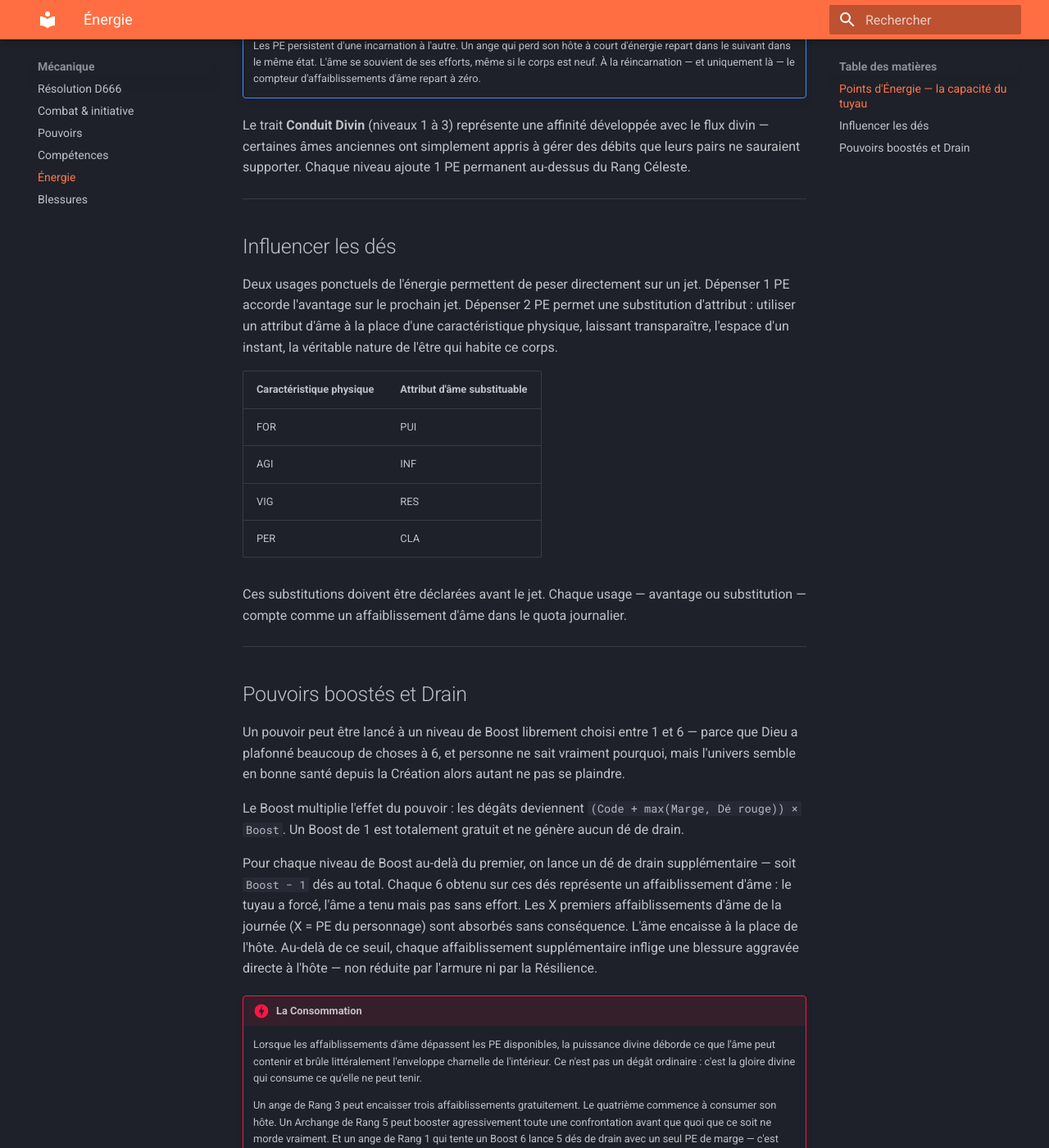
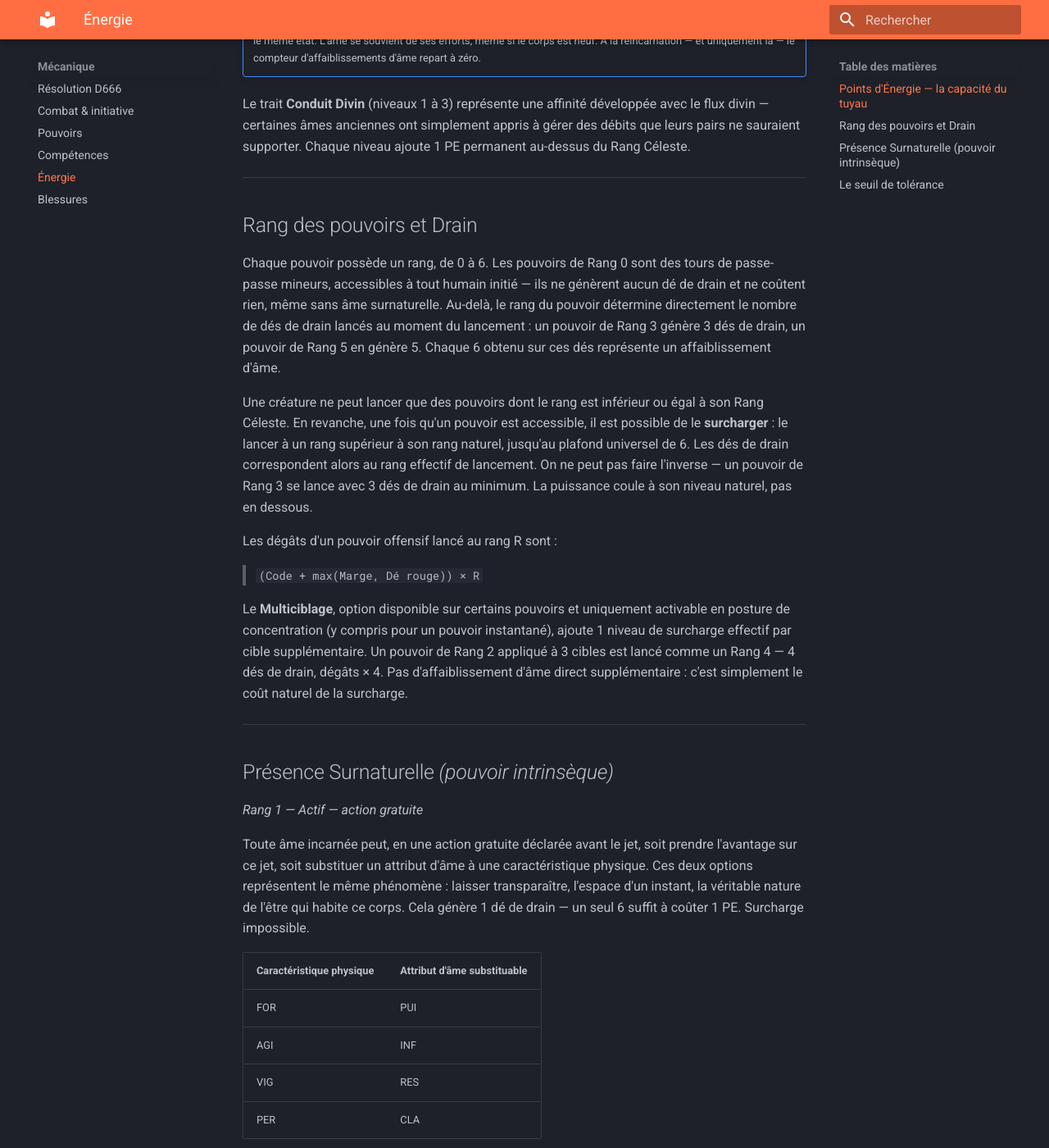
Before and after one commit to BaDjams/ins-mv-rogue-srd, an MkDocs documentation site: the page built from docs/energie.md, in a window 1280 px wide and 1400 px high, scrolled down 862 px. Shown: the whole window at 82% size. Built offline with MkDocs 1.6.1 and Material for MkDocs 9.7.7, drawn with Linux system fonts in a browser that asks for light colours; some of the changed text lies outside the part shown.

Commit message:
refonte système énergie : rang du pouvoir remplace boost arbitraire
- energie.md : drain = rang effectif du pouvoir (pas Boost-1) ; Présence Surnaturelle remplace "1 PE = avantage / 2 PE = substitution" ; surcharge (lancer au-delà du rang naturel jusqu'à 6) ; Rang 0 gratuit + accessible aux humains ; Multiciblage = +1 rang effectif par cible supplémentaire
- pouvoirs.md : section "Pouvoirs boostés et Drain" (Boost 1-6) remplacée par "Rang des pouvoirs et Drain" avec résumé mécanique cohérent + renvoi vers energie.md
- prompt-cli.md : décisions de game design mises à jour (postures corrigées, Energie/Drain/Consommation remplacé par système à rang)

Co-Authored-By: Claude Sonnet 4.6 <noreply@anthropic.com>

```diff
--- a/docs/energie.md
+++ b/docs/energie.md
@@ -10,7 +10,7 @@ Chaque âme surnaturelle peut canaliser la puissance divine librement, pour ses
 
 ## Points d'Énergie — la capacité du tuyau
 
-Chaque ange dispose d'un nombre de Points d'Énergie (PE) égal à son Rang Céleste. Ces PE ne représentent pas une réserve à vider, mais un seuil de tolérance : ils absorbent les conséquences des excès de canalisation avant que l'hôte n'en paie le prix. Ils se rechargent intégralement au lever du soleil pour les anges, et à la tombée de la nuit pour les démons — moment qui, comme tout événement cosmique dans cet univers, peut souffrir d'un léger décalage si Dieu est occupé à créer autre chose. On parle d'un décalage de maximum dix minutes lors du dernier concert de Johnny Hallyday à Dubaï. À peu près.
+Chaque ange dispose d'un nombre de Points d'Énergie (PE) égal à son Rang Céleste. Ces PE ne représentent pas une réserve à vider, mais un seuil de tolérance : ils absorbent les conséquences des excès de canalisation avant que l'hôte n'en paie le prix. Ils se rechargent intégralement au lever du soleil pour les anges, et à la tombée de la nuit pour les démons — moment qui, comme tout événement cosmique dans cet univers, peut souffrir d'un léger décalage si Dieu est occupé à créer autre chose.
 
 !!! note "Persistance entre incarnations"
     Les PE persistent d'une incarnation à l'autre. Un ange qui perd son hôte à court d'énergie repart dans le suivant dans le même état. L'âme se souvient de ses efforts, même si le corps est neuf. À la réincarnation — et uniquement là — le compteur d'affaiblissements d'âme repart à zéro.
@@ -19,9 +19,25 @@ Le trait **Conduit Divin** (niveaux 1 à 3) représente une affinité développ
 
 ---
 
-## Influencer les dés
+## Rang des pouvoirs et Drain
 
-Deux usages ponctuels de l'énergie permettent de peser directement sur un jet. Dépenser 1 PE accorde l'avantage sur le prochain jet. Dépenser 2 PE permet une substitution d'attribut : utiliser un attribut d'âme à la place d'une caractéristique physique, laissant transparaître, l'espace d'un instant, la véritable nature de l'être qui habite ce corps.
+Chaque pouvoir possède un rang, de 0 à 6. Les pouvoirs de Rang 0 sont des tours de passe-passe mineurs, accessibles à tout humain initié — ils ne génèrent aucun dé de drain et ne coûtent rien, même sans âme surnaturelle. Au-delà, le rang du pouvoir détermine directement le nombre de dés de drain lancés au moment du lancement : un pouvoir de Rang 3 génère 3 dés de drain, un pouvoir de Rang 5 en génère 5. Chaque 6 obtenu sur ces dés représente un affaiblissement d'âme.
+
+Une créature ne peut lancer que des pouvoirs dont le rang est inférieur ou égal à son Rang Céleste. En revanche, une fois qu'un pouvoir est accessible, il est possible de le **surcharger** : le lancer à un rang supérieur à son rang naturel, jusqu'au plafond universel de 6. Les dés de drain correspondent alors au rang effectif de lancement. On ne peut pas faire l'inverse — un pouvoir de Rang 3 se lance avec 3 dés de drain au minimum. La puissance coule à son niveau naturel, pas en dessous.
+
+Les dégâts d'un pouvoir offensif lancé au rang R sont :
+
+> `(Code + max(Marge, Dé rouge)) × R`
+
+Le **Multiciblage**, option disponible sur certains pouvoirs et uniquement activable en posture de concentration (y compris pour un pouvoir instantané), ajoute 1 niveau de surcharge effectif par cible supplémentaire. Un pouvoir de Rang 2 appliqué à 3 cibles est lancé comme un Rang 4 — 4 dés de drain, dégâts × 4. Pas d'affaiblissement d'âme direct supplémentaire : c'est simplement le coût naturel de la surcharge.
+
+---
+
+## Présence Surnaturelle *(pouvoir intrinsèque)*
+
+*Rang 1 — Actif — action gratuite*
+
+Toute âme incarnée peut, en une action gratuite déclarée avant le jet, soit prendre l'avantage sur ce jet, soit substituer un attribut d'âme à une caractéristique physique. Ces deux options représentent le même phénomène : laisser transparaître, l'espace d'un instant, la véritable nature de l'être qui habite ce corps. Cela génère 1 dé de drain — un seul 6 suffit à coûter 1 PE. Surcharge impossible.
 
 | Caractéristique physique | Attribut d'âme substituable |
 |---|---|
@@ -30,21 +46,15 @@ Deux usages ponctuels de l'énergie permettent de peser directement sur un jet.
 | VIG | RES |
 | PER | CLA |
 
-Ces substitutions doivent être déclarées avant le jet. Chaque usage — avantage ou substitution — compte comme un affaiblissement d'âme dans le quota journalier.
-
 ---
 
-## Pouvoirs boostés et Drain
+## Le seuil de tolérance
 
-Un pouvoir peut être lancé à un niveau de Boost librement choisi entre 1 et 6 — parce que Dieu a plafonné beaucoup de choses à 6, et personne ne sait vraiment pourquoi, mais l'univers semble en bonne santé depuis la Création alors autant ne pas se plaindre.
-
-Le Boost multiplie l'effet du pouvoir : les dégâts deviennent `(Code + max(Marge, Dé rouge)) × Boost`. Un Boost de 1 est totalement gratuit et ne génère aucun dé de drain.
-
-Pour chaque niveau de Boost au-delà du premier, on lance un dé de drain supplémentaire — soit `Boost − 1` dés au total. Chaque 6 obtenu sur ces dés représente un affaiblissement d'âme : le tuyau a forcé, l'âme a tenu mais pas sans effort. Les X premiers affaiblissements d'âme de la journée (X = PE du personnage) sont absorbés sans conséquence. L'âme encaisse à la place de l'hôte. Au-delà de ce seuil, chaque affaiblissement supplémentaire inflige une blessure aggravée directe à l'hôte — non réduite par l'armure ni par la Résilience.
+Les X premiers affaiblissements d'âme de la journée (X = PE du personnage) sont absorbés sans conséquence. L'âme encaisse à la place de l'hôte. Au-delà de ce seuil, chaque affaiblissement supplémentaire inflige une blessure aggravée directe à l'hôte — non réduite par l'armure ni par la Résilience.
 
 !!! danger "La Consommation"
     Lorsque les affaiblissements d'âme dépassent les PE disponibles, la puissance divine déborde ce que l'âme peut contenir et brûle littéralement l'enveloppe charnelle de l'intérieur. Ce n'est pas un dégât ordinaire : c'est la gloire divine qui consume ce qu'elle ne peut tenir.
 
-    Un ange de Rang 3 peut encaisser trois affaiblissements gratuitement. Le quatrième commence à consumer son hôte. Un Archange de Rang 5 peut booster agressivement toute une confrontation avant que quoi que ce soit ne morde vraiment. Et un ange de Rang 1 qui tente un Boost 6 lance 5 dés de drain avec un seul PE de marge — c'est courageux, ou imprudent, selon le résultat.
+    Un ange de Rang 3 peut encaisser trois affaiblissements gratuitement dans la journée. Le quatrième commence à consumer son hôte. Un Archange de Rang 5 peut lancer des pouvoirs de haut rang en rafale avant que quoi que ce soit ne morde vraiment. Et un ange de Rang 1 qui surcharge un pouvoir à 6 lance 6 dés de drain avec un seul PE de marge — c'est courageux, ou imprudent, selon le résultat.
 
-    Si la Consommation tue l'hôte, l'ange se réincarne normalement. Jusqu'au lever du soleil suivant, cependant, le moindre excès mordra immédiatement sur l'hôte suivant. Les anges qui abusent de cette mécanique finissent par consumer leurs hôtes en série, ce qui finit par attirer l'attention — des démons, des inquisiteurs, ou pire, de la hiérarchie.
+    Si la Consommation tue l'hôte, l'ange se réincarne normalement — mais le compteur d'affaiblissements repart à zéro. Jusqu'au lever du soleil suivant cependant, cette ardoise vierge ne se recharge pas : un nouveau lancer de haut rang mordra immédiatement sur l'hôte suivant. Les anges qui abusent de cette mécanique finissent par consumer leurs hôtes en série, ce qui finit par attirer l'attention — des démons, des inquisiteurs, ou pire, de la hiérarchie.
--- a/docs/pouvoirs.md
+++ b/docs/pouvoirs.md
@@ -6,36 +6,23 @@ Le rang céleste d\'une créature détermine sa capacité à maîtriser des
 pouvoirs surnaturels. Plus une créature a un rang élevé, plus elle peut
 accéder à des pouvoirs puissants et les développer à un niveau avancé.
 
-## Pouvoirs boostés et Drain
+## Rang des pouvoirs et Drain
 
-### Boost
+Chaque pouvoir possède un rang (0 à 6). Le rang détermine à la fois l'accès et le coût en drain.
 
-Lors de l'utilisation d'un pouvoir actif, le joueur peut déclarer un **niveau de Boost** (de 1 à 6, plafonné par le MJ comme tout le reste). Boost 1 = usage normal, sans coût supplémentaire.
+- **Rang 0** : gratuit, accessible aux humains initiés, 0 dé de drain.
+- **Rang 1–6** : dés de drain = rang effectif de lancement. Chaque 6 = 1 affaiblissement d'âme.
+- **Accès** : Rang Céleste ≥ rang du pouvoir. Pas de downgrade possible.
+- **Surcharge** : lancer un pouvoir à un rang supérieur à son rang naturel (jusqu'à 6). Les dés de drain et les dégâts correspondent au rang effectif.
+- **Dégâts offensifs** : `(Code + max(Marge, Dé rouge)) × rang effectif`
 
-**Effet du boost sur les dégâts :**
+??? example "Exemple : Ange Rang 3 (3 PE), pouvoir Rang 2 surchargé à 4"
+    - Dés de drain : 4 (rang effectif)
+    - Résultat supposé : deux 6 → 2 affaiblissements d'âme
+    - L'ange dispose de 3 PE → quota non dépassé → 0 blessure aggravée
+    - Il lui reste 1 PE de marge pour la journée
 
-> Dégâts boostés = (Code + max(Marge, Dé rouge)) × Boost
-
-### Dés de drain
-
-Chaque boost génère du drain :
-
-> Dés de drain = Boost − 1
-
-Chaque **6** obtenu sur ces dés inflige **1 affaiblissement d'âme**.
-
-- Les X premiers affaiblissements d'âme de la journée (X = PE disponibles) sont absorbés sans effet.
-- Au-delà : chaque affaiblissement supplémentaire inflige **1 blessure aggravée directe** sur l'hôte — c'est la **Consommation** (voir chapitre Énergie).
-
-**Boost 1 = 0 dé de drain = totalement gratuit.**
-
-??? example "Exemple : Ange Rang 3 (3 PE), Boost 4"
-    - Dés de drain : Boost − 1 = **3 dés**
-    - Résultat supposé : deux 6 → **2 affaiblissements d'âme**
-    - L'ange dispose de 3 PE → quota non dépassé → **0 blessure aggravée**
-    - Il lui reste 1 PE de marge pour le reste de la journée
-
-    Si au prochain boost il obtient encore 2 affaiblissements, il dépasse son quota et l'hôte subit 1 blessure aggravée directe.
+Pour le détail complet du mécanisme (seuil de tolérance, Consommation, Présence Surnaturelle), voir le chapitre [Énergie](energie.md).
 
 ---
 
```
Also changed, not shown: prompt-cli.md (+10 -6 lines).
